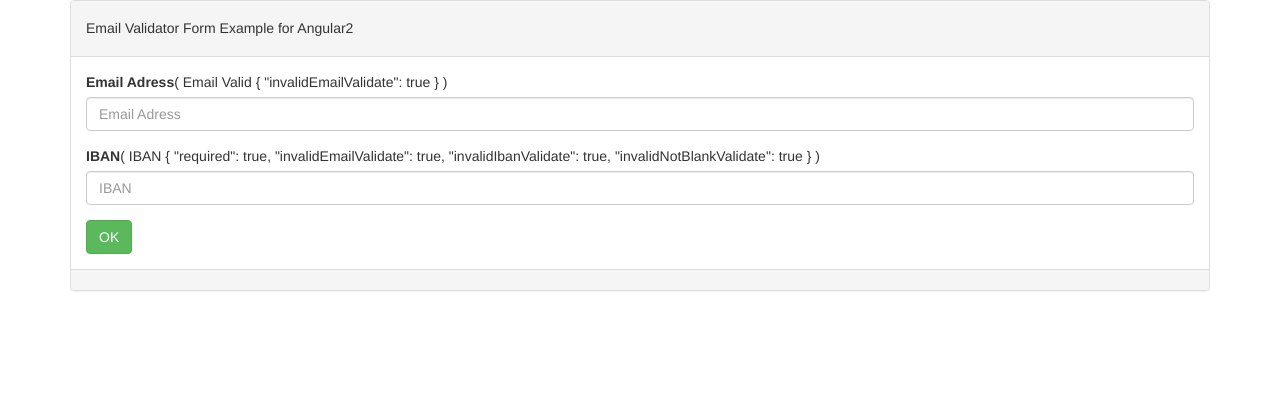
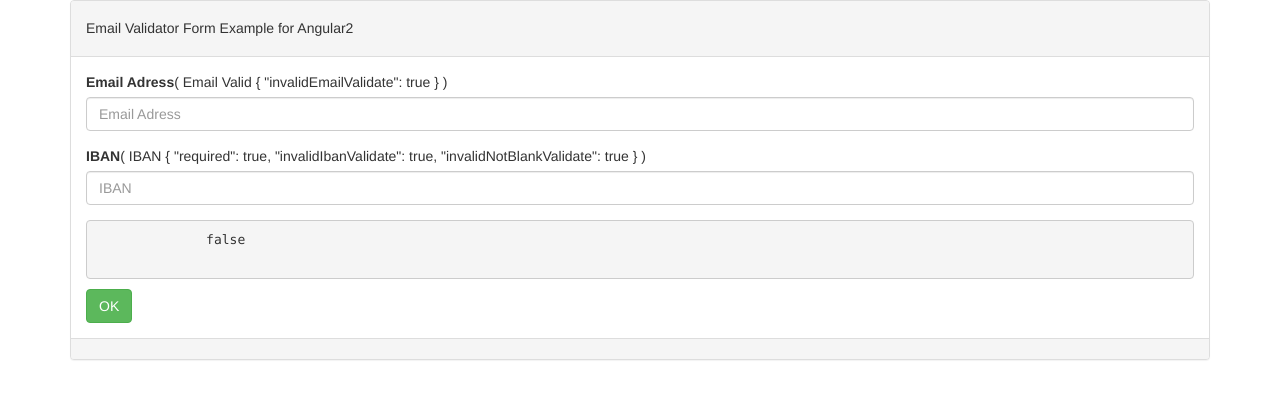
Before and after one commit to ahmetelcik/ng2-Validator, an Angular app: page / in a window 1280 px wide. Shown: the top 398 px of the page. Built offline with nearby package versions, Linux system fonts and the light colour scheme.

Commit message:
edit iban valiidator

```diff
--- a/src/app/app.component.html
+++ b/src/app/app.component.html
@@ -11,7 +11,8 @@
         <!-- Panel Body -->
         <div class="panel-body">
           <!-- Start Form -->
-          <form #kullaniciForms="ngForm" novalidate>
+          <form #kullaniciForms="ngForm" novalidate (submit)="formSubmit(kullaniciForms)">
+
 
             <!-- Email Validation -->
             <div class="form-group has-error" [class.has-error]="email_adress.dirty && email_adress.errors">
@@ -41,7 +42,6 @@
                      NotBlankValidate
                      IbanValidate
                      required
-                     emailValidate
               >
 
               <div class="divss" *ngIf="iban_no.errors && iban_no.dirty">
@@ -65,8 +65,10 @@
               </div>
             </div>
             <!-- IBAN Validation -->
-
-            <button class="btn btn-success">OK</button>
+            <pre>
+              {{ kullaniciForms.valid }}
+            </pre>
+            <button class="btn btn-success" >OK</button>
 
           </form>
           <!-- End Form -->
--- a/src/app/app.component.ts
+++ b/src/app/app.component.ts
@@ -13,7 +13,11 @@
 
   }
 
-  public OnInit(){
+  public OnInit(Form:NgForm){
+    console.log(Form);
+  }
 
+  public formSubmit(form: NgForm){
+    console.log(form);
   }
 }
--- a/src/app/ng2_Validator/IbanValidator/IbanValidator.class.ts
+++ b/src/app/ng2_Validator/IbanValidator/IbanValidator.class.ts
@@ -1,7 +1,7 @@
 export class IbanValidatorClass {
 
   private formats = {
-  'TR' : 'TR\\d{0,2}\\d{0,5}[\\d]{0,1}[\\d]{1,16}', // Turkey
+  'TR' : 'TR\\d{2}\\d{5}[\\d]{1}[\\d]{16}', // Turkey
   };
 
   private iban:string;
```
